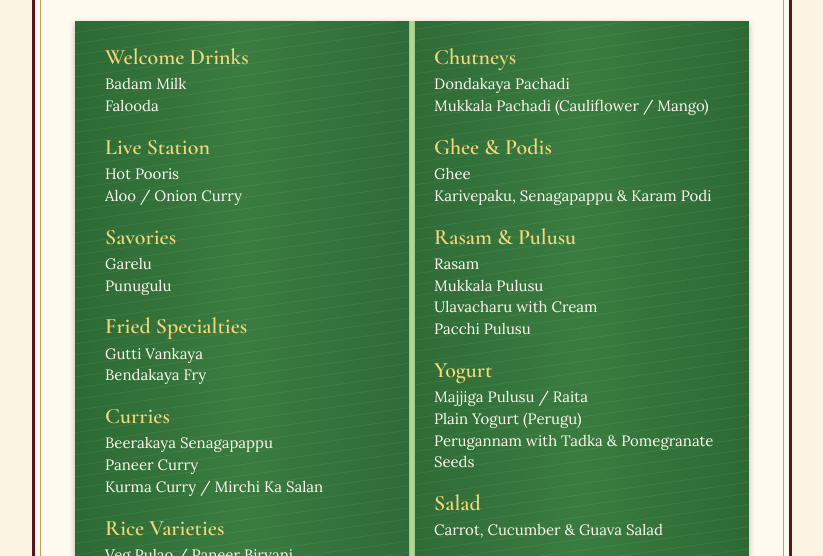
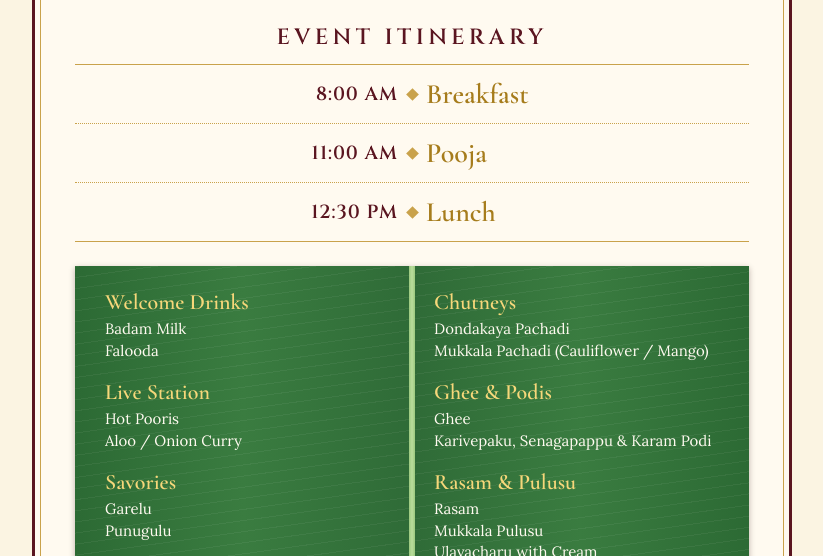
Before and after one commit to RaviPutta-S3/sri-ananda-nilayam-menu, a plain HTML site: page index.html in a window 1280 px wide. Shown: the part 221-777 px from the top of the page, without its empty margins (228-1051 px from the left). Drawn offline with nearby package versions, Linux system fonts and the light colour scheme.

Commit message:
Add event itinerary and update footer in index.html

```diff
--- a/index.html
+++ b/index.html
@@ -16,11 +16,20 @@ h1{font-family:'Cormorant Garamond',serif;font-weight:600;font-size:clamp(26px,6
 .sec h3{font-family:'Cormorant Garamond',serif;font-weight:600;font-size:clamp(18px,4.6vw,22px);color:var(--title);line-height:1.15;margin-bottom:3px}
 .sec p{font-size:clamp(13px,3.4vw,15px);line-height:1.45;color:var(--ink)}
 .foot{font-family:'Cormorant Garamond',serif;font-style:italic;font-weight:600;font-size:clamp(18px,4.4vw,22px);text-align:center;margin-top:26px;text-wrap:balance}
+.it{margin-top:26px;text-align:center}
+.it h2{font-family:'Cinzel',serif;font-weight:600;font-size:clamp(16px,4vw,22px);letter-spacing:.2em;margin:0}
+.rows{margin-top:12px;border-top:1.5px solid #c9a24b;border-bottom:1.5px solid #c9a24b}
+.row{display:grid;grid-template-columns:1fr 28px 1fr;align-items:center;padding:12px 0;border-bottom:1px dotted #c9a24b}
+.row:last-child{border-bottom:0}
+.tm{text-align:right;font-family:'Cinzel',serif;font-weight:600;font-size:clamp(14px,3.6vw,19px);letter-spacing:.05em}
+.ev{text-align:left;font-family:'Cormorant Garamond',serif;font-weight:600;font-size:clamp(20px,5vw,28px);color:var(--gold)}
+.dm{width:9px;height:9px;background:#c9a24b;transform:rotate(45deg);margin:0 auto}
 @media(max-width:520px){.leaf{grid-template-columns:1fr;background:linear-gradient(90deg,#2c6a34,#3a7c40 50%,#2c6a34)}.leaf>div+div{margin-top:18px}}
 </style>
 </head><body>
 <div class="wrap"><div class="eyebrow">SRI ANANDA NILAYAM<small>GRUHAPRAVESAM</small></div>
 <h1>Kammari Kammati Vindu Bhojanam</h1>
 <div class="bf">Breakfast: Idli<b>◆</b>Upma<b>◆</b>Pongal<b>◆</b>Coffee / Tea</div>
+<div class="it"><h2>EVENT ITINERARY</h2><div class="rows"><div class="row"><span class="tm">8:00 AM</span><span class="dm"></span><span class="ev">Breakfast</span></div><div class="row"><span class="tm">11:00 AM</span><span class="dm"></span><span class="ev">Pooja</span></div><div class="row"><span class="tm">12:30 PM</span><span class="dm"></span><span class="ev">Lunch</span></div></div></div>
 <div class="leaf"><div><div class="sec"><h3>Welcome Drinks</h3><p>Badam Milk</p><p>Falooda</p></div><div class="sec"><h3>Live Station</h3><p>Hot Pooris</p><p>Aloo / Onion Curry</p></div><div class="sec"><h3>Savories</h3><p>Garelu</p><p>Punugulu</p></div><div class="sec"><h3>Fried Specialties</h3><p>Gutti Vankaya</p><p>Bendakaya Fry</p></div><div class="sec"><h3>Curries</h3><p>Beerakaya Senagapappu</p><p>Paneer Curry</p><p>Kurma Curry / Mirchi Ka Salan</p></div><div class="sec"><h3>Rice Varieties</h3><p>Veg Pulao / Paneer Biryani</p><p>Tamarind Rice (Pulihora)</p><p>White Rice</p><p>Mudda Pappu with Avakaya</p></div></div><div><div class="sec"><h3>Chutneys</h3><p>Dondakaya Pachadi</p><p>Mukkala Pachadi (Cauliflower / Mango)</p></div><div class="sec"><h3>Ghee &amp; Podis</h3><p>Ghee</p><p>Karivepaku, Senagapappu &amp; Karam Podi</p></div><div class="sec"><h3>Rasam &amp; Pulusu</h3><p>Rasam</p><p>Mukkala Pulusu</p><p>Ulavacharu with Cream</p><p>Pacchi Pulusu</p></div><div class="sec"><h3>Yogurt</h3><p>Majjiga Pulusu / Raita</p><p>Plain Yogurt (Perugu)</p><p>Perugannam with Tadka &amp; Pomegranate Seeds</p></div><div class="sec"><h3>Salad</h3><p>Carrot, Cucumber &amp; Guava Salad</p></div><div class="sec"><h3>Fryums</h3><p>Appadalu, Vadiyalu</p></div><div class="sec"><h3>Sweets</h3><p>Bobbatlu</p><p>Poornalu</p></div></div></div>
 <div class="foot">Eat well and bless our new home with love, the Kammari family</div></div></body></html>
```
